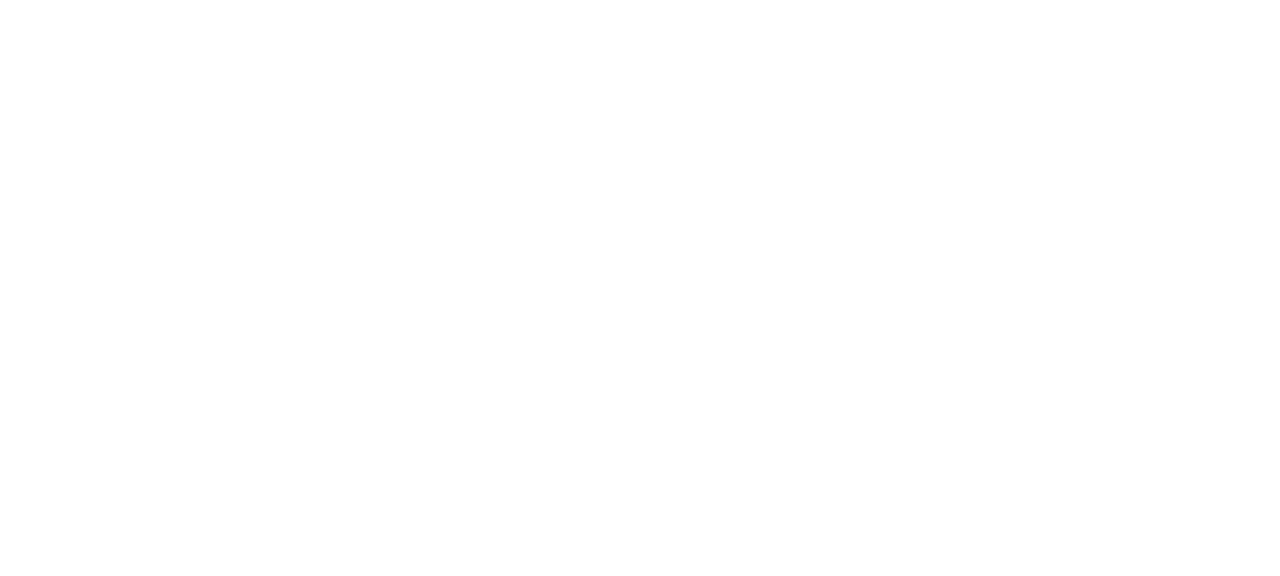
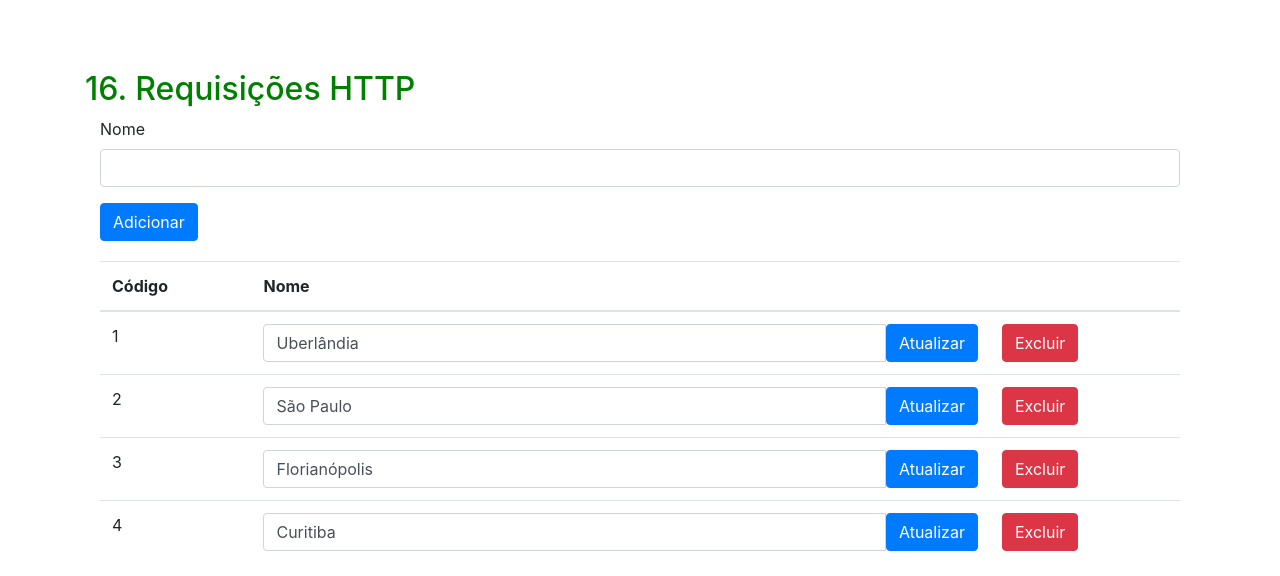
Before and after one commit to leandro-barros/primeiros-passos-angular, an Angular app: page / in a window 1280 px wide. Shown: the part 2034-2610 px from the top of the page. Before the commit the page ends 1981 px from the top, so only its background shows below. Built offline with nearby package versions, Linux system fonts and the light colour scheme.

Commit message:
16.2. Instalando e testando o json-server.

```diff
--- a/src/app/app.component.html
+++ b/src/app/app.component.html
@@ -27,4 +27,8 @@
       <app-funcionario-card [funcionario]="f"></app-funcionario-card>
     </div>
   </div>
+
+  <h2 [ngStyle]="estiloPipes('p')">16. Requisições HTTP</h2>
+  <app-requisicao-http></app-requisicao-http>
+
 </div>
--- a/src/app/app.module.ts
+++ b/src/app/app.module.ts
@@ -10,6 +10,7 @@
 import { FormulariosValidacaoComponent } from './formularios-validacao/formularios-validacao.component';
 import { NavegacaoModule } from './navegacao/navegacao.module';
 import { LogService } from './log.service';
+import { RequisicaoHTTPComponent } from './requisicao-http/requisicao-http.component';
 
 @NgModule({
   declarations: [
@@ -17,7 +18,8 @@
     FuncionarioFormComponent,
     CampoColoridoDirective,
     PipesComponent,
-    FormulariosValidacaoComponent
+    FormulariosValidacaoComponent,
+    RequisicaoHTTPComponent
   ],
   imports: [
     BrowserModule,
--- /dev/null
+++ b/src/app/requisicao-http/requisicao-http.component.html
@@ -0,0 +1,39 @@
+<div class="container">
+
+  <div class="form-group">
+    <label>Nome</label>
+    <input type="text" class="form-control" #nome>
+  </div>
+
+  <button type="button" class="btn btn-primary"
+    (click)="adicionar(nome.value); nome.value = ''">Adicionar</button>
+
+  <table class="table" style="margin-top: 20px">
+    <thead>
+      <tr>
+        <th>Código</th>
+        <th>Nome</th>
+        <th></th>
+      </tr>
+    </thead>
+    <tbody>
+      <tr *ngFor="let cidade of cidades">
+        <td>{{ cidade.id }}</td>
+        <td>
+          <div class="input-group">
+            <input type="text" class="form-control" [(ngModel)]="cidade.nome">
+            <span class="input-group-btn">
+              <button class="btn btn-primary"
+                (click)="atualizar(cidade)">Atualizar</button>
+            </span>
+          </div>
+        </td>
+        <td>
+          <button class="btn btn-danger"
+            (click)="excluir(cidade.id)">Excluir</button>
+        </td>
+      </tr>
+    </tbody>
+  </table>
+
+</div>
--- /dev/null
+++ b/src/app/requisicao-http/requisicao-http.component.ts
@@ -0,0 +1,30 @@
+import { Component, OnInit } from '@angular/core';
+
+@Component({
+  selector: 'app-requisicao-http',
+  templateUrl: './requisicao-http.component.html',
+  styleUrls: ['./requisicao-http.component.css']
+})
+export class RequisicaoHTTPComponent {
+  // json-server --watch src/data/db.json
+  cidades = [
+    { id: 1, nome: 'Uberlândia' },
+    { id: 2, nome: 'São Paulo' },
+    { id: 3, nome: 'Florianópolis' },
+    { id: 4, nome: 'Curitiba' }
+  ];
+
+  adicionar(nome: string) {
+    alert(nome);
+  }
+
+  excluir(id: number) {
+    alert(id);
+  }
+
+  atualizar(cidade: any) {
+    alert(JSON.stringify(cidade));
+  }
+
+
+}
--- /dev/null
+++ b/src/data/db.json
@@ -0,0 +1,16 @@
+{
+    "cidades": [
+      {
+        "nome": "Uberlândia",
+        "id": 1
+      },
+      {
+        "nome": "São Paulo",
+        "id": 2
+      },
+      {
+        "nome": "Fortaleza",
+        "id": 3
+      }
+    ]
+  }
```
Also changed, not shown: src/app/requisicao-http/requisicao-http.component.css (added).
